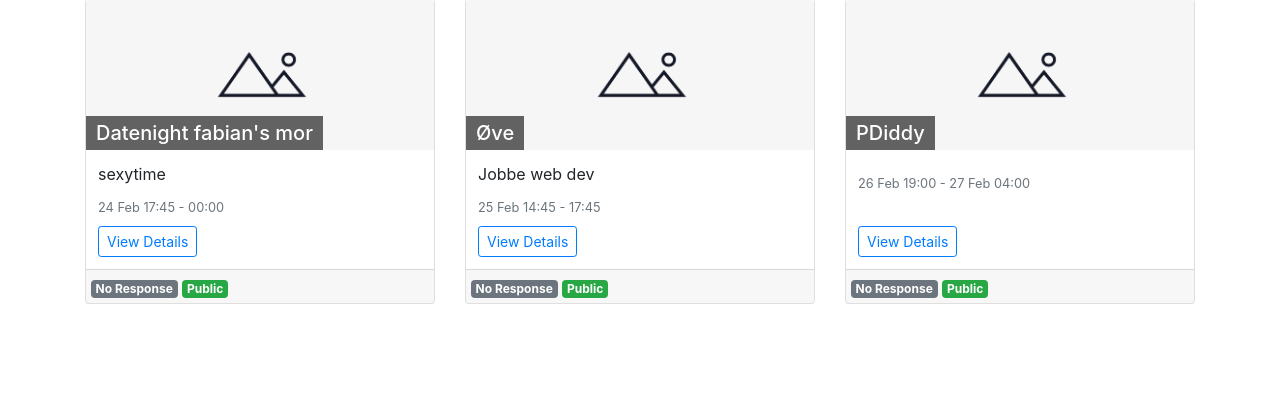
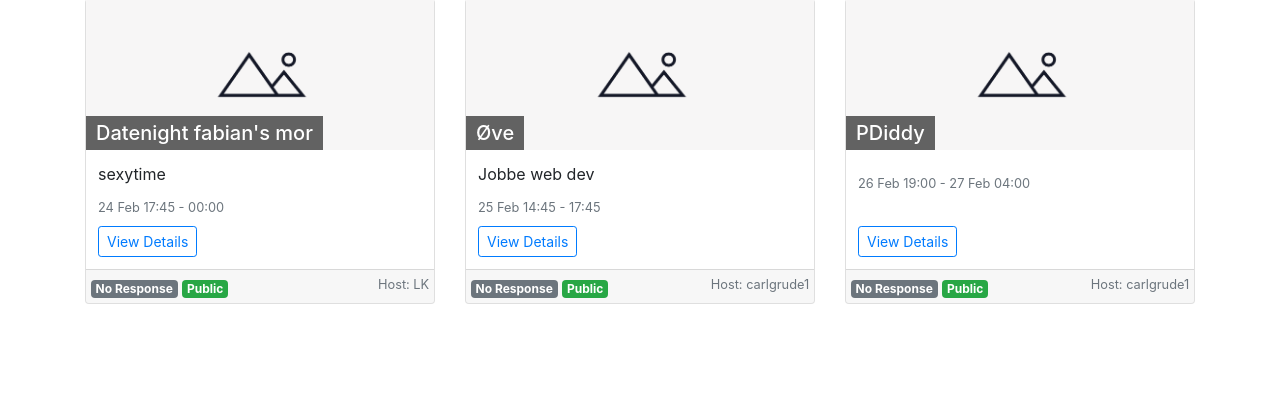
Before and after one commit to Fru1tt/ArrangementApp, a Django app: page / in a window 1280 px wide. Shown: the part 334-736 px from the top of the page. Run offline with Django 5.2, Linux system fonts and the light colour scheme; data comes from the database, SQL or seed files in the repository; some libraries are stand-ins or nearby versions.

Commit message:
Displays host name on the event card

```diff
--- a/ProjectX/ETA/templates/ETA/partials/event_card.html
+++ b/ProjectX/ETA/templates/ETA/partials/event_card.html
@@ -50,6 +50,11 @@
         {% else %}
           <span class="badge badge-secondary">Private</span>
         {% endif %}
+
+        {% if event.host %}
+            <small class="text-muted float-right">Host: {{ event.host.username }}</small>
+          {% endif %}
       </div>
+
     </div>
   </div>
```
